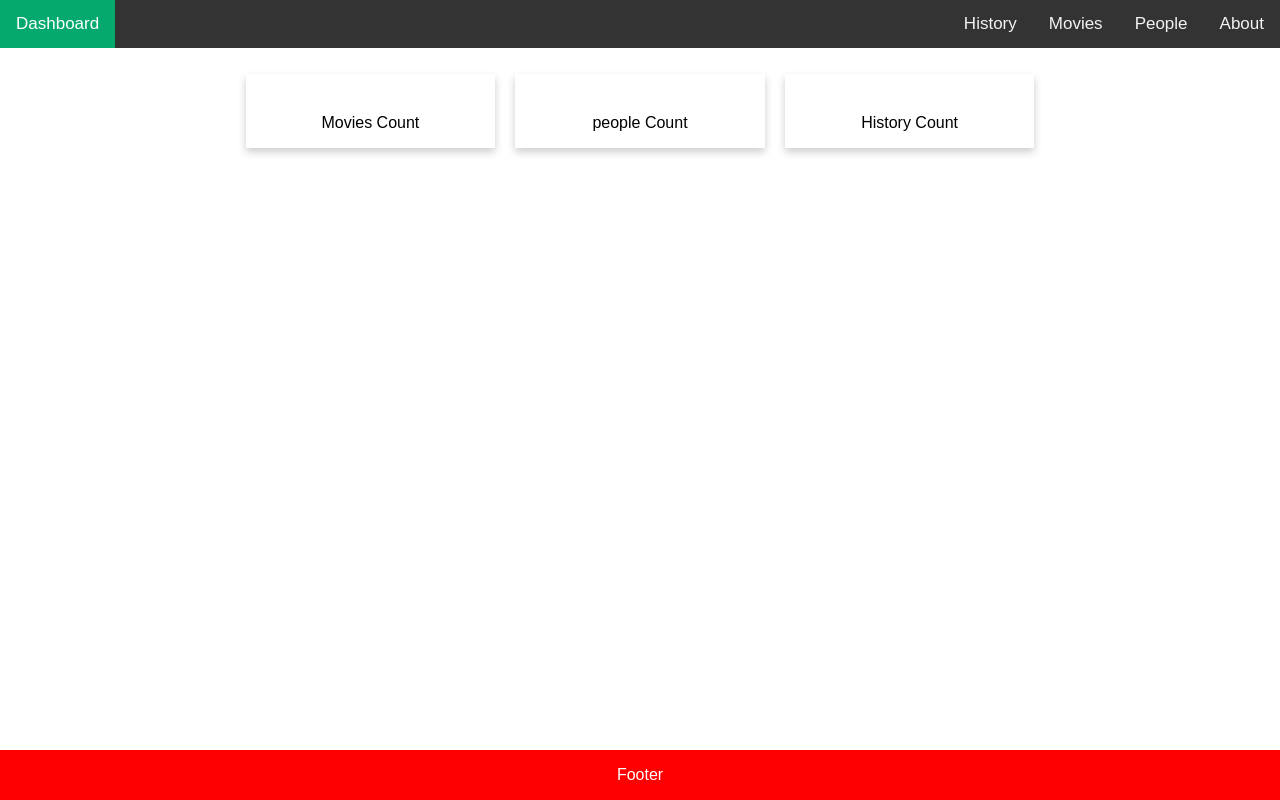
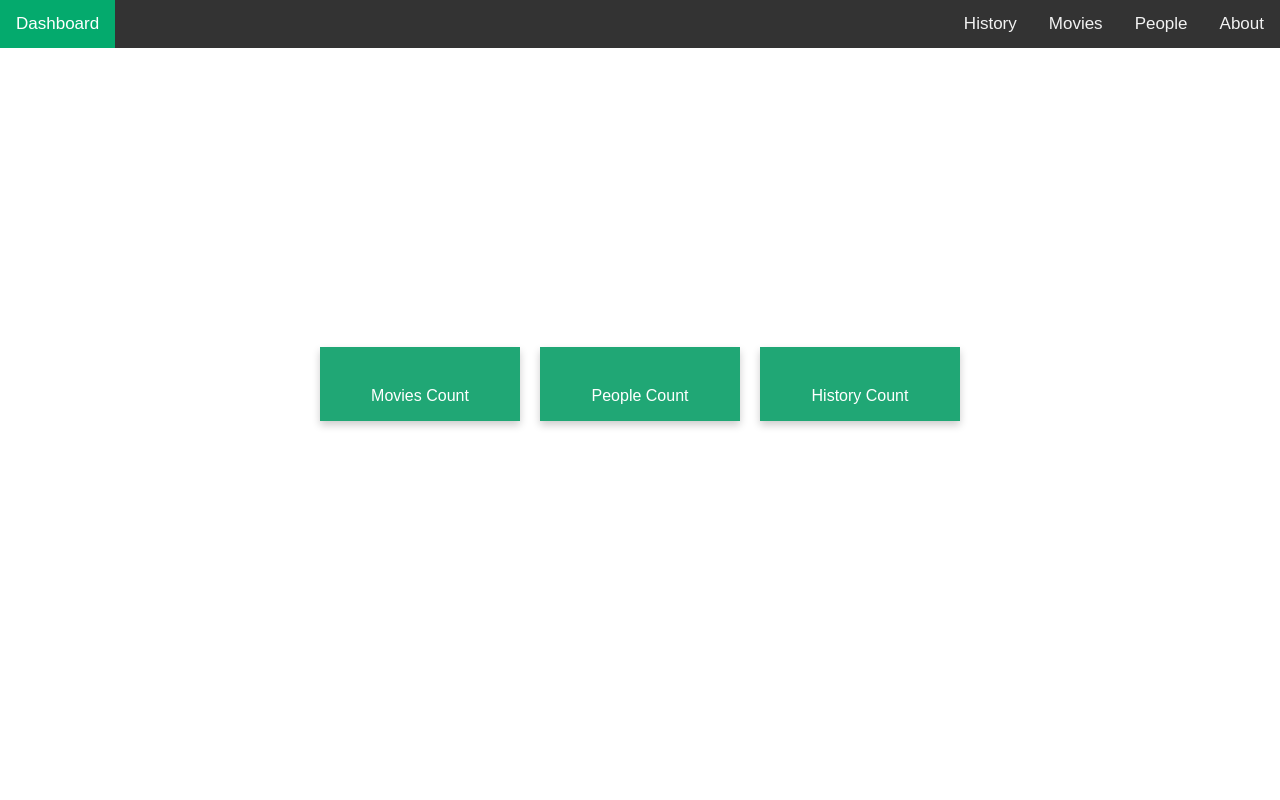
Before and after one commit to realiyams/simple-crud-nodejs, a website: page views/index.html in a window 1280 px wide. Drawn offline with Linux system fonts and the light colour scheme; no server answers.

Commit message:
beresin view

```diff
--- a/public/style.css
+++ b/public/style.css
@@ -117,16 +117,17 @@ p {
 }
 
 .card {
-  box-shadow: 0 4px 8px 0 rgba(0,0,0,0.2);
+  box-shadow: 0 4px 8px 0 rgba(0, 0, 0, 0.2);
   transition: 0.3s;
-  width: 20%;
+  width: 200px;
   margin: 10px 10px 10px 10px;
-
- text-align: center;
+  background-color: #20a775;
+  color: white;
+  text-align: center;
 }
 
 .card:hover {
-  box-shadow: 0 8px 16px 0 rgba(0,0,0,0.2);
+  box-shadow: 0 16px 20px 0 rgba(0, 0, 0, 0.2);
 }
 
 .container {
--- a/views/index.html
+++ b/views/index.html
@@ -9,33 +9,36 @@
   <script src="/components/header.js" defer></script>
   <script src="/components/footer.js" defer></script>
 </head>
-
+<body style="height: 100vh;">
   <header-component></header-component>
 
   <!-- main content -->
-  <div id="main" style="display: flex; flex-direction: row; justify-content: center;">
-    <div class="card">
+  <div id="main" style="height: 80%; display: flex; flex-direction: row; justify-content: center; flex-wrap:wrap; align-items: center;">
+
+    <div class="card" style="cursor: pointer;" onclick="window.location='/movies'">
       <p id="movies" style="font-size: 40px; font-weight: bolder;"></p>
       <p>
         Movies Count
       </p>
     </div>
 
-    <div class="card">
+    <div class="card" style="cursor: pointer;" onclick="window.location='/people'">
       <p id="people" style="font-size: 40px; font-weight: bolder;"></p>
       <p>
-        people Count
+        People Count
       </p>
     </div>
 
-    <div class="card">
+    <div class="card" style="cursor: pointer;" onclick="window.location='/history'">
       <p id="histories" style="font-size: 40px; font-weight: bolder;"></p>
       <p>
         History Count
       </p>
+    </div>
+
   </div>
 
-  <footer-component></footer-component>
+  <!-- <footer-component></footer-component> -->
 </body>
 </html>
 
```
Also changed, not shown: test/test.js (deleted, +0 -9 lines), views/history.html (+1 -0 lines), views/movies.html (+1 -0 lines), views/people.html (+1 -0 lines).
